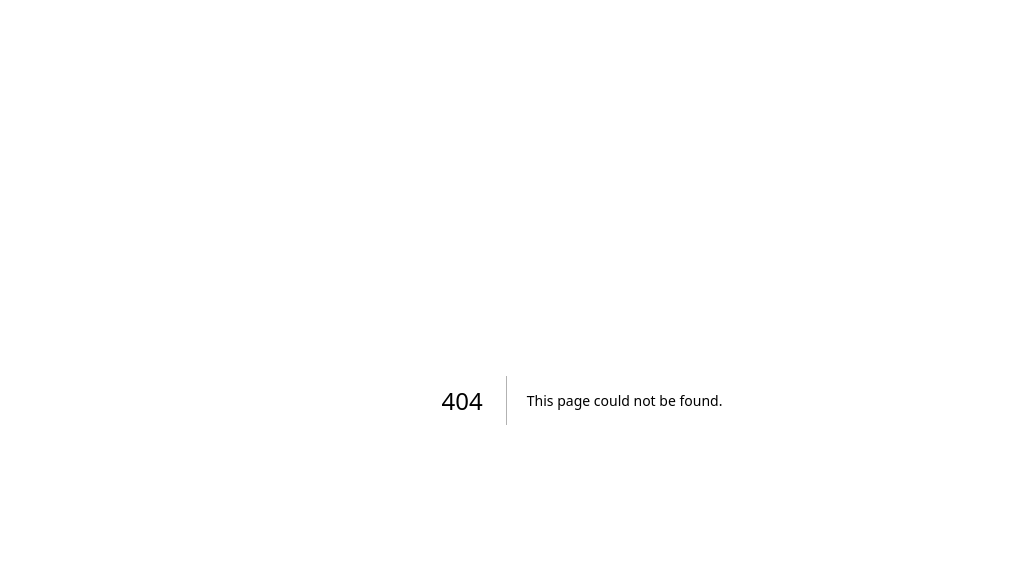
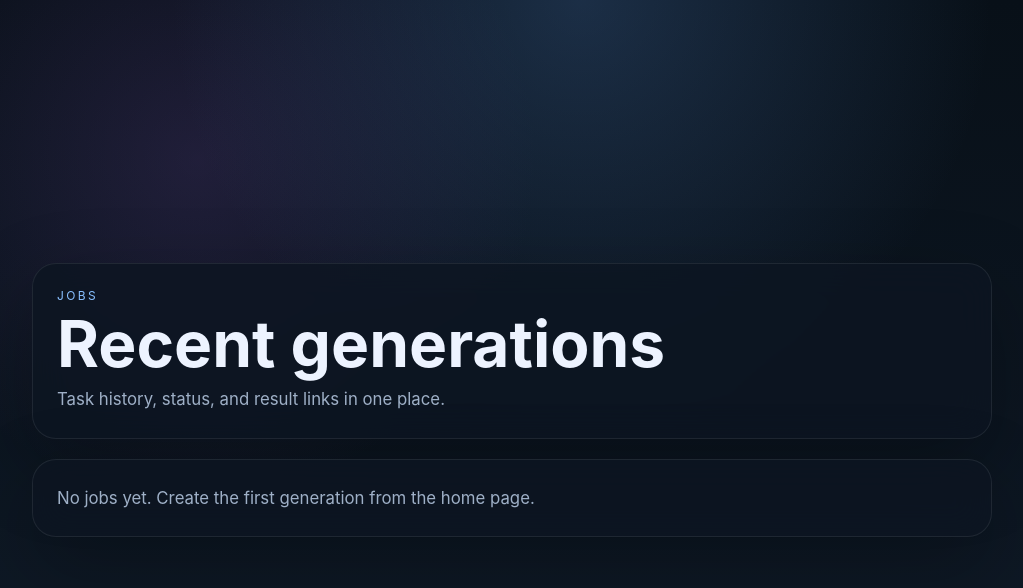
Before and after one commit to Anticlimax/video-generator, a Next.js app: page /jobs in a window 1280 px wide. Before the commit this address had no page. Shown: the top 588 px of the page, without its empty margins (58-1081 px from the left). Built offline with nearby package versions, Linux system fonts and the light colour scheme.

Commit message:
feat: add jobs list web page

```diff
--- /dev/null
+++ b/app/jobs/page.tsx
@@ -0,0 +1,26 @@
+import path from "node:path";
+
+import { createJobStore } from "../../src/server/jobs/job-store.js";
+import JobsTable from "../../components/jobs-table";
+
+const store = createJobStore({
+  rootDir: path.join(process.cwd(), "jobs")
+});
+
+export default async function JobsPage() {
+  const jobs = await store.list({ limit: 50 });
+
+  return (
+    <main className="shell">
+      <section className="hero hero--detail">
+        <div className="card card--detail-header">
+          <p className="eyebrow">Jobs</p>
+          <h1>Recent generations</h1>
+          <p className="lede">Task history, status, and result links in one place.</p>
+        </div>
+
+        <JobsTable jobs={jobs} />
+      </section>
+    </main>
+  );
+}
--- /dev/null
+++ b/components/jobs-table.tsx
@@ -0,0 +1,64 @@
+type JobsTableProps = {
+  jobs: Array<{
+    id: string;
+    theme: string;
+    style: string;
+    status: string;
+    stage: string;
+    progress: number;
+    createdAt: string;
+    durationTargetSec: number;
+  }>;
+};
+
+function formatTimestamp(value: string) {
+  const date = new Date(value);
+  if (Number.isNaN(date.getTime())) {
+    return value;
+  }
+  return date.toLocaleString();
+}
+
+function clampProgress(progress: number) {
+  if (!Number.isFinite(progress)) {
+    return 0;
+  }
+  return Math.max(0, Math.min(100, Math.round(progress)));
+}
+
+export default function JobsTable({ jobs }: JobsTableProps) {
+  if (!jobs.length) {
+    return (
+      <section className="card job-panel">
+        <p className="lede">No jobs yet. Create the first generation from the home page.</p>
+      </section>
+    );
+  }
+
+  return (
+    <section className="card job-panel">
+      <div className="job-table">
+        {jobs.map((job) => {
+          const progress = clampProgress(job.progress);
+
+          return (
+            <a key={job.id} className="job-table__row" href={`/jobs/${job.id}`}>
+              <div className="job-table__main">
+                <strong>{job.theme}</strong>
+                <span>
+                  {job.style} · {Math.round(job.durationTargetSec)}s
+                </span>
+              </div>
+              <div className="job-table__meta">
+                <span className={`job-badge job-badge--${job.status}`}>{job.status}</span>
+                <span>{job.stage}</span>
+                <span>{progress}%</span>
+                <span>{formatTimestamp(job.createdAt)}</span>
+              </div>
+            </a>
+          );
+        })}
+      </div>
+    </section>
+  );
+}
```
Also changed, not shown: 1 other file (tests, documents, lock files or other folders).
